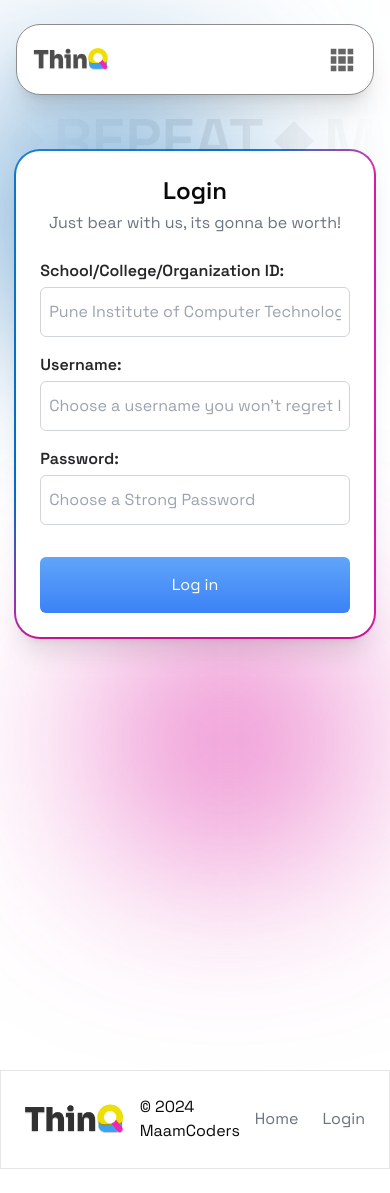
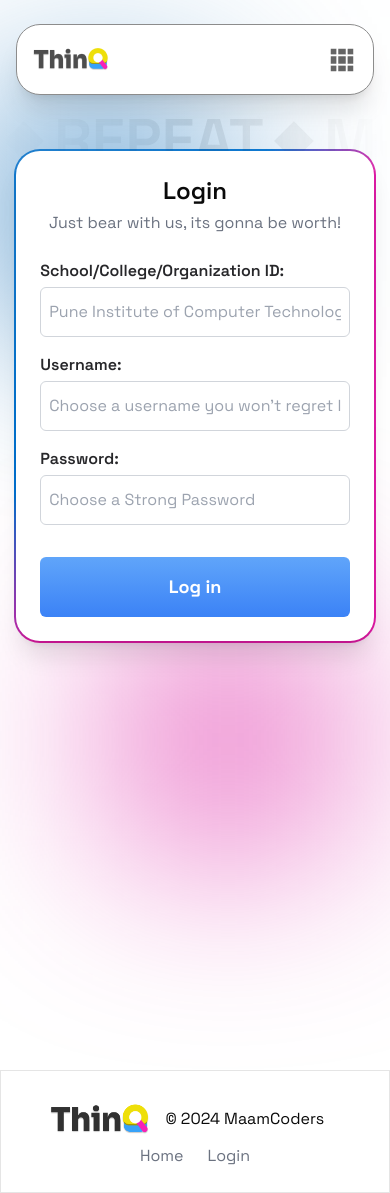
Before and after one commit to arnitdo/ThinQ, a Next.js app in the folder next/: page /login in a window 390 px wide. Before the commit the page ends 1169 px from the top, so only its background shows below. Built offline with nearby package versions, Linux system fonts and the light colour scheme.

Commit message:
Minor CSS tweaks

```diff
--- a/next/src/app/components/Footer.jsx
+++ b/next/src/app/components/Footer.jsx
@@ -2,8 +2,8 @@ import React from "react";
 
 const Footer = () => {
   return (
-    <>
-      <div className="p-6 border mt-4 border-gray-600 mx-auto flex items-center justify-center bg-white bottom-0">
+    <div className="">
+      <div className="p-6 border mt-4 border-gray-600 mx-auto flex flex-row items-center justify-center footer bottom-0 max-md:flex-col">
         <div className="flex items-center justify-center">
           <img src="/bigblack.png" alt="" height={49} width={99.79} />
           <div className="mx-4">© 2024 MaamCoders</div>
@@ -15,7 +15,7 @@ const Footer = () => {
           <a href="/login"> Login</a>
         </div>
       </div>
-    </>
+    </div>
   );
 };
 
--- a/next/src/app/components/Navbar.tsx
+++ b/next/src/app/components/Navbar.tsx
@@ -41,7 +41,7 @@ const Navbar = ({item1, item2, item3, specialitem}: {item1: any, item2: any, ite
                 initial={{ opacity: 0, y: -30 }}
                 animate={{ opacity: 1, y: 180 }}
                 exit={{ opacity: 0 }}
-                className="md:hidden bg-black backdrop-blur-md z-10 bg-opacity-70 absolute w-10/12 rounded-xl max-[438px]:-ml-2 h-fit"
+                className="md:hidden bg-black backdrop-blur-md z-10 bg-opacity-70 absolute w-[91.333333%] rounded-xl max-[438px]:-ml-2 h-fit"
               >
                 <div className="text-center text-white p-6 text-md">{item1}</div>{" "}
                 <div className="text-center p-6 text-white text-md">{item2}</div>
--- a/next/src/app/globals.css
+++ b/next/src/app/globals.css
@@ -156,3 +156,8 @@ img, picture, video, canvas, svg {
   background: red;
   background-image: linear-gradient(135deg,#0073D2 35%, #E11AA5 52%);
 } */
+
+.footer{
+  background: rgba(255, 255, 255, 0.534);
+backdrop-filter: blur(10px);
+}
--- a/next/src/app/login/page.tsx
+++ b/next/src/app/login/page.tsx
@@ -67,7 +67,7 @@ const page = () => {
                   className="border border-gray-300 rounded-md py-3 p-2 mb-4"
                   placeholder="Choose a Strong Password"
                 />
-                <button className="bg-gradient-to-b from-blue-400 hover:scale-105 transition-all to-blue-500 hover:shadow-2xl ease-in-out text-white rounded-md px-2 py-4 mt-4">
+                <button className="bg-gradient-to-b from-blue-400 hover:scale-105 transition-all font-bold text-lg to-blue-500 hover:shadow-2xl ease-in-out text-white rounded-md px-2 py-4 mt-4">
                   Log in
                 </button>
               </div>
--- a/next/src/app/page.tsx
+++ b/next/src/app/page.tsx
@@ -72,7 +72,7 @@ export default function Home() {
                 initial={{ opacity: 0, y: -30 }}
                 animate={{ opacity: 1, y: 0 }}
                 exit={{ opacity: 0 }}
-                className="md:hidden bg-black backdrop-blur-md bg-opacity-60 absolute w-10/12 rounded-xl max-[438px]:-ml-2 h-fit"
+                className="md:hidden bg-black backdrop-blur-md bg-opacity-60 absolute w-[91%] rounded-xl max-[438px]:-ml-2 h-fit"
               >
                 <div className="text-center p-6 text-md">Features</div>{" "}
                 <div className="text-center p-6 text-md">Contact</div>
```
